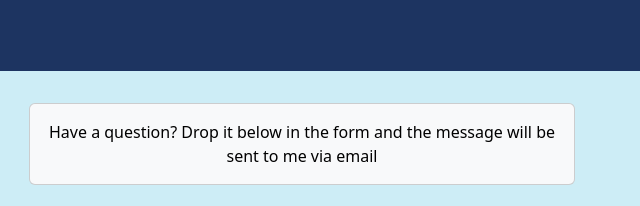
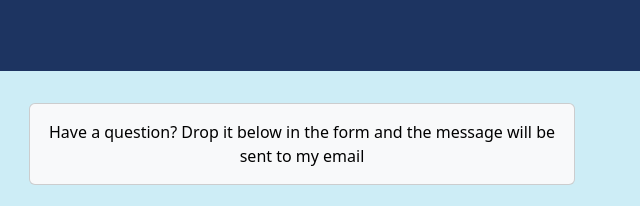
Before and after one commit to DaPagan18/webdev-portfolio, a plain HTML site: page form-application.html in a window 1280 px wide. Shown: the top 206 px of the page, 338-978 px from the left. Drawn offline with nearby package versions, Linux system fonts and the light colour scheme.

Commit message:
Finishing touches

```diff
--- a/form-application.html
+++ b/form-application.html
@@ -38,7 +38,7 @@
             <div class="col-12 col-md-8 col-lg-6">
                 <div class="card text-bg-light">
                     <div class="card-body">
-                        Have a question? Drop it below in the form and the message will be sent to me via email
+                        Have a question? Drop it below in the form and the message will be sent to my email
                     </div>
                 </div>
             </div>
```
